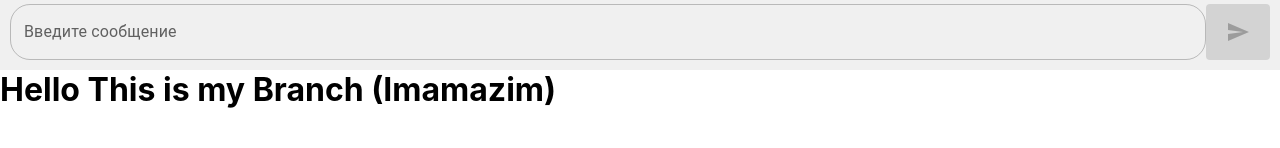
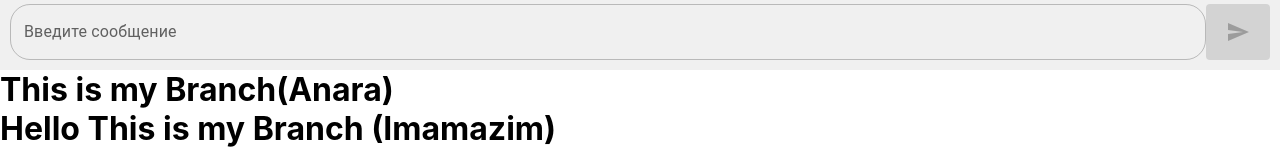
Before and after one commit to imamazim-ashyrov/messenger-project-js-8, a React (Create React App) app: page / in a window 1280 px wide. Shown: the part 730-878 px from the top of the page. Before the commit the page ends 839 px from the top, so only its background shows below. Built offline with nearby package versions, Linux system fonts and the light colour scheme; no server answers; the database is empty; the HTML template or start-up script is replaced by a standard one.

Commit message:
new text

```diff
--- a/src/App.js
+++ b/src/App.js
@@ -1,11 +1,10 @@
 import Chat from "./components/Chat";
 
 function App() {
-
   return (
     <div className="App">
-      <Chat/>
-
+      <Chat />
+      <h1>This is my Branch(Anara)</h1>
       <h1>Hello This is my Branch (Imamazim)</h1>
     </div>
   );
@@ -13,9 +12,6 @@ function App() {
 
 export default App;
 
-
-
-
 // REDUX - TOOlKIT
 // configureStore()
 // createSlice()
```
